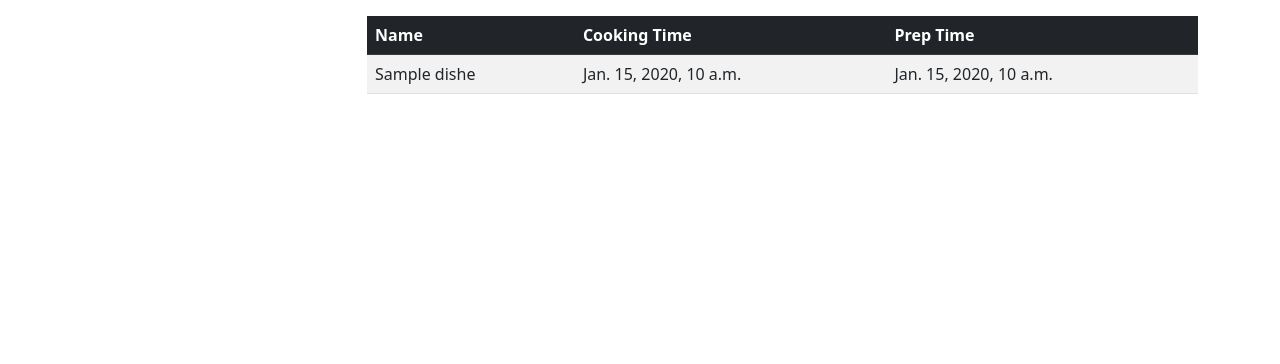
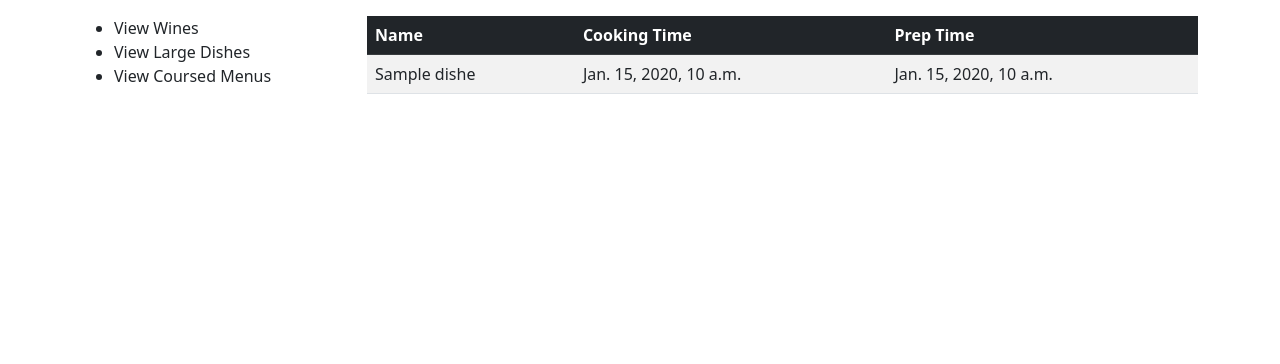
Before and after one commit to calistacprs/MOD5EP, a Django app: template M5E-DjangoTemplates-CaparasChuaSy/tapas/tapasapp/templates/tapasapp/list.html in a window 1280 px wide. Shown: the part 56-420 px from the top of the page. Run offline with Django 3.2, Linux system fonts and the light colour scheme; the template is opened without the code that fills it: most values are stand-ins (such as "Sample title", 1, 10 or a date in 2020); some libraries are stand-ins or nearby versions.

Commit message:
list.html modification

```diff
--- a/M5E-DjangoTemplates-CaparasChuaSy/tapas/tapasapp/templates/tapasapp/list.html
+++ b/M5E-DjangoTemplates-CaparasChuaSy/tapas/tapasapp/templates/tapasapp/list.html
@@ -1,7 +1,13 @@
 {% extends 'tapasapp/base.html' %}
 {% load static %}
 
-
+{% block sidemenu %}
+<ul>
+    <li>View Wines</li>
+    <li>View Large Dishes</li>
+    <li>View Coursed Menus</li>
+</ul>
+{% endblock %}
 
                 {% block content %}
                 <div class="col-12">
```
